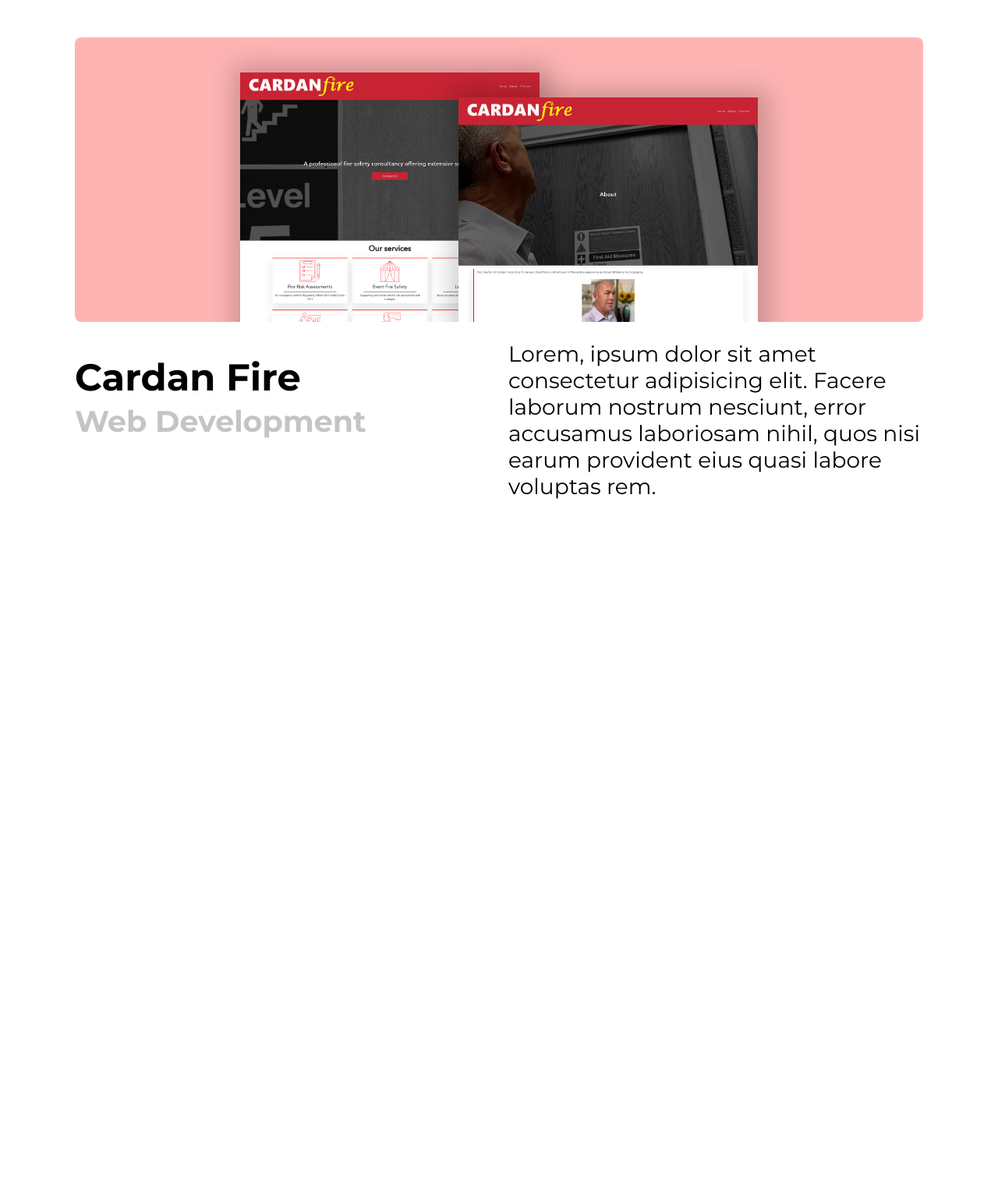
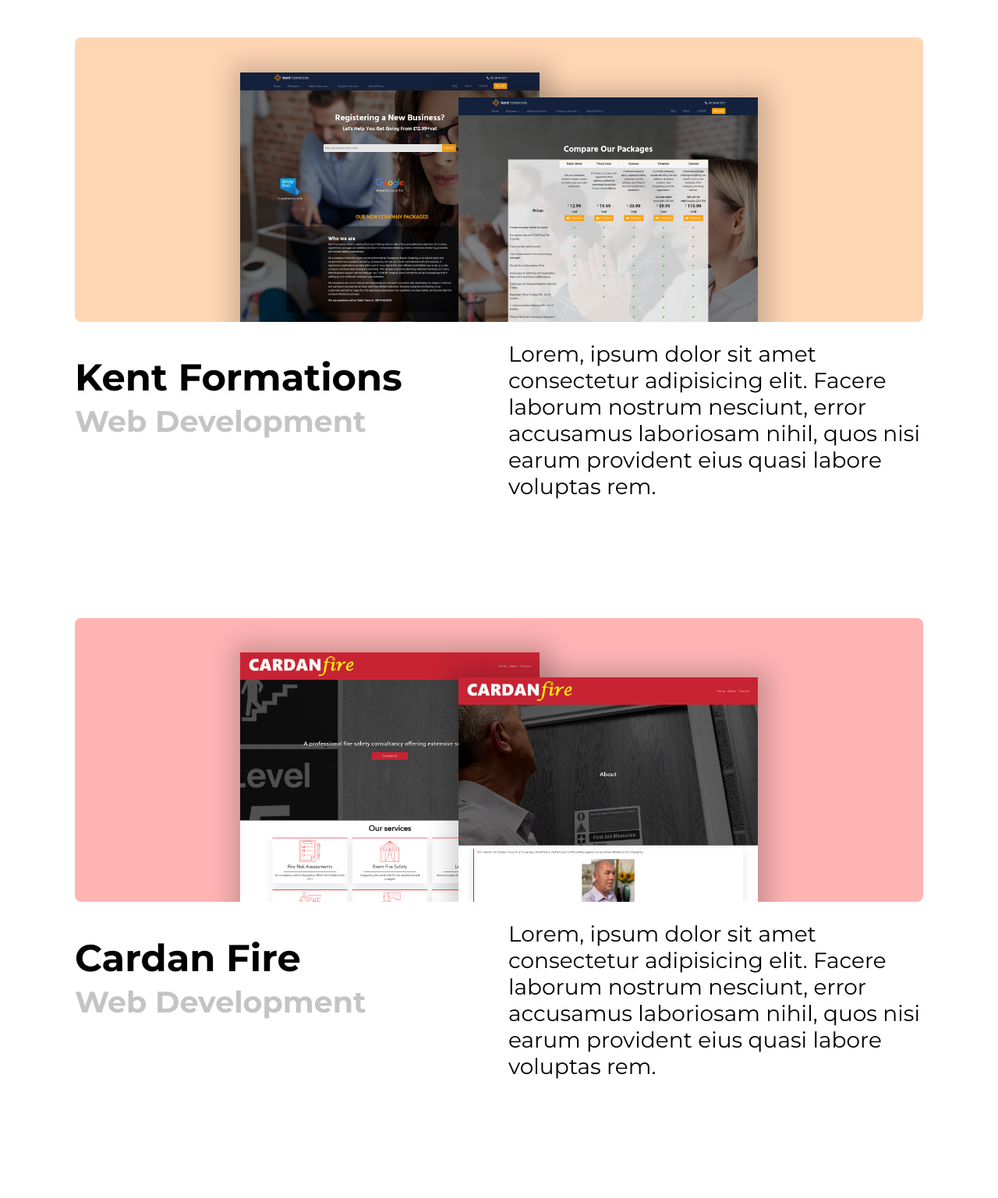
Before and after one commit to Polax-Digital/polax-jekyll, a Jekyll site: the page built from portfolio.md, in a window 1280 px wide. Shown: the part 2634-4171 px from the top of the page at 78% size. Built offline with Jekyll 4.4.1, drawn with Linux system fonts in a browser that asks for light colours; nearby versions of some CDN libraries; some web fonts are replaced; before the commit the page ends 3427 px from its top, so only the background shows below that.

Commit message:
Adding Kent Formations

```diff
--- a/_layouts/portfolio.html
+++ b/_layouts/portfolio.html
@@ -146,6 +146,38 @@
                     </div>
                 </div>
             </div>
+
+            <div class="pf-wrapper">
+                <div class="pf-img-container" id="p5">
+                    <div class="row">
+                        <div class="col pf-img-left">
+                            <picture class="d-flex justify-content-end">
+                                <!--<source type="image/webp" srcset="/assets/images/webp/dbs.webp">-->
+                                <source type="image/png" srcset="/assets/images/portfolio/{{  page.p5-image }}.png">
+                                <img src="/assets/images/portfolio/{{  page.p5-image }}.png" class="pf-img" alt="Portfolio Image">
+                            </picture>
+                        </div>
+                        <div class="col pf-img-right">
+                            <picture class="d-flex justify-content-start">
+                                <!--<source type="image/webp" srcset="/assets/images/webp/dbs.webp">-->
+                                <source type="image/png" srcset="/assets/images/portfolio/{{  page.p5-image }}2.png">
+                                <img src="/assets/images/portfolio/{{  page.p5-image }}2.png" class="pf-img" alt="Portfolio Image">
+                            </picture>
+                        </div>
+                    </div>
+                </div>
+                <div class="row">
+                    <div class="col-md-6">
+                        <h2 class="pf-subtitle">{{ page.p5-title }}</h2>
+                        <h2 class="pf-type">{{ page.p5-type }}</h2>
+                    </div>
+                    <div class="col-md-6">
+                        <p class="pf-text">
+                            {{ page.p5-description }}
+                        </p>
+                    </div>
+                </div>
+            </div>
         </div>
 
         <!--{{ % include footer.html % }}-->
--- a/assets/css/main.css
+++ b/assets/css/main.css
@@ -306,6 +306,10 @@ nav {
 }
 
 #p4 {
+    background-color: #FFD6B4;
+}
+
+#p5 {
     background-color: #FFB4B4;
 }
 
--- a/portfolio.md
+++ b/portfolio.md
@@ -17,8 +17,13 @@ p3-type: Web Development
 p3-image: ewe
 p3-description: Lorem, ipsum dolor sit amet consectetur adipisicing elit. Facere laborum nostrum nesciunt, error accusamus laboriosam nihil, quos nisi earum provident eius quasi labore voluptas rem.
 
-p4-title: Cardan Fire
+p4-title: Kent Formations
 p4-type: Web Development
-p4-image: cardanfire
+p4-image: kentformations
 p4-description: Lorem, ipsum dolor sit amet consectetur adipisicing elit. Facere laborum nostrum nesciunt, error accusamus laboriosam nihil, quos nisi earum provident eius quasi labore voluptas rem.
+
+p5-title: Cardan Fire
+p5-type: Web Development
+p5-image: cardanfire
+p5-description: Lorem, ipsum dolor sit amet consectetur adipisicing elit. Facere laborum nostrum nesciunt, error accusamus laboriosam nihil, quos nisi earum provident eius quasi labore voluptas rem.
 ---
```
Also changed, not shown: assets/images/portfolio/kentformations.png (added), assets/images/portfolio/kentformations2.png (added).
